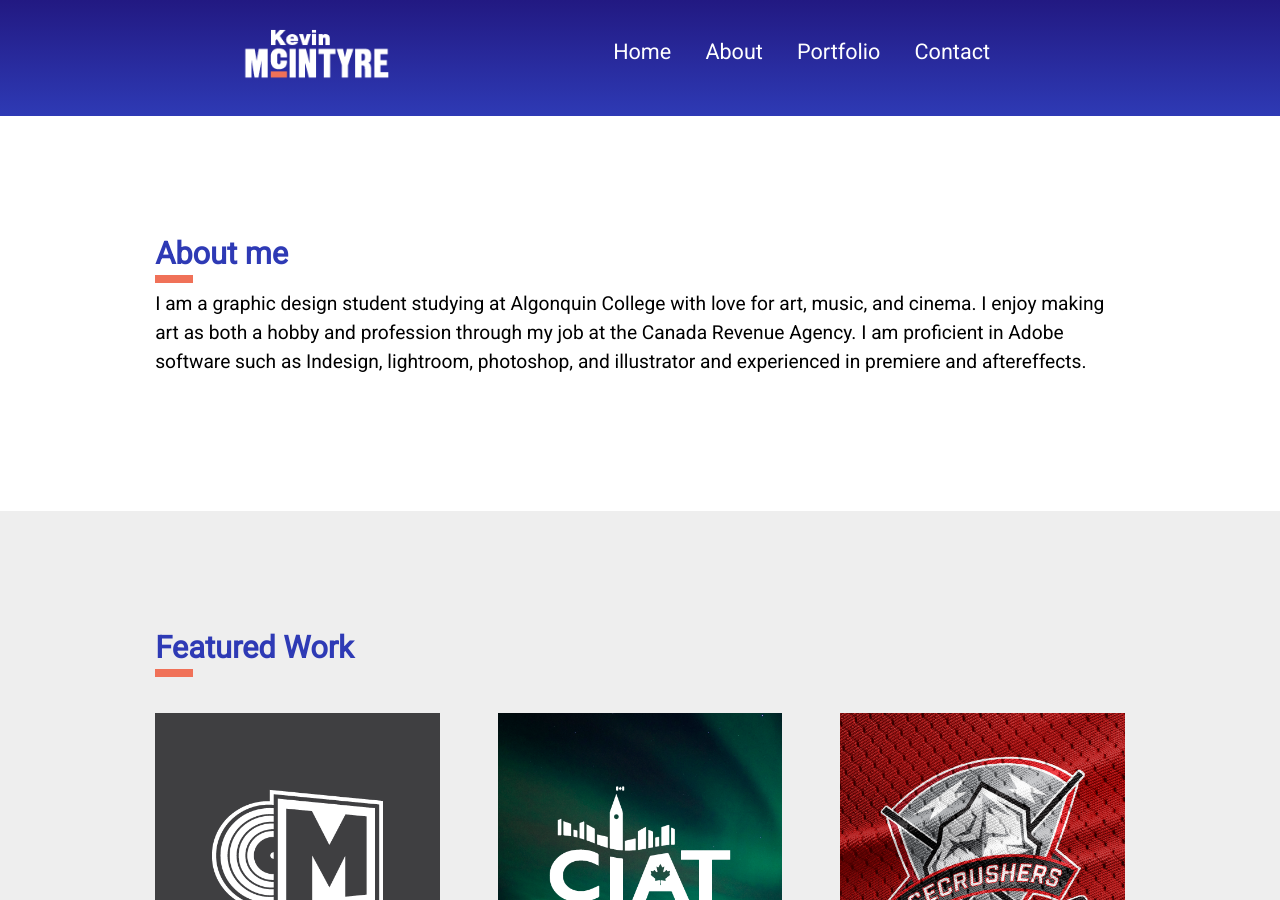
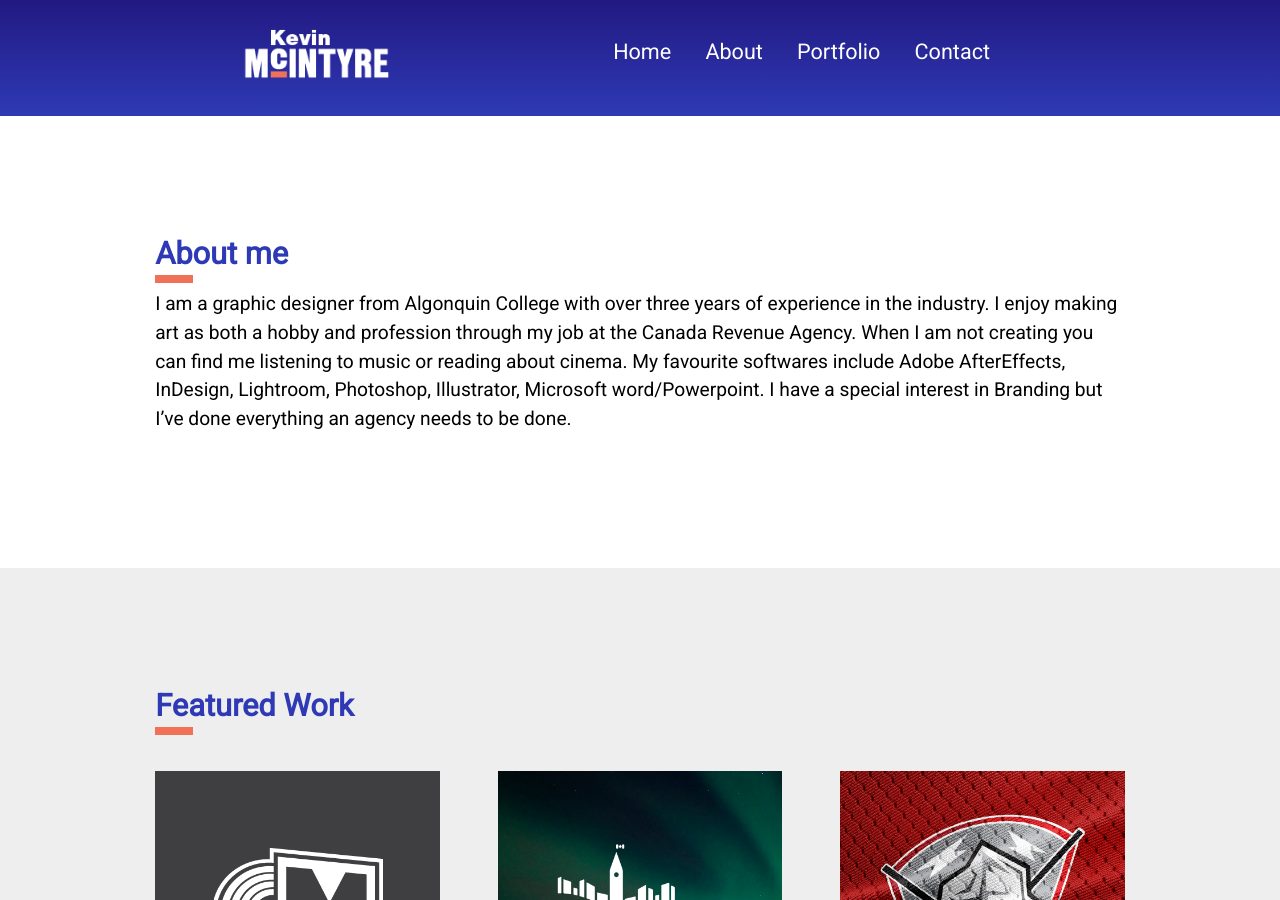
Before and after one commit to KevinBMcIntyre/Portfolio, a Jekyll site: the page built from index.html, in a window 1280 px wide and 900 px high. Built offline with Jekyll 4.4.1, drawn with Linux system fonts in a browser that asks for light colours.

Commit message:
updated about me

```diff
--- a/index.html
+++ b/index.html
@@ -5,7 +5,7 @@ layout: default
   <div class="wrapper gutter-1-2 island-2">
     <div class="card">
       <h2 class="push-1-4" id="about">About me</h2>
-      <p class="push-0 pad-b-1 pad-t-1">I am a graphic design student studying at Algonquin College with love for art, music, and cinema. I enjoy making art as both a hobby and profession through my job at the Canada Revenue Agency. I am proficient in Adobe software such as Indesign, lightroom, photoshop, and illustrator and experienced in premiere and aftereffects.</p>
+      <p class="push-0 pad-b-1 pad-t-1">I am a graphic designer from Algonquin College with over three years of experience in the industry. I enjoy making art as both a hobby and profession through my job at the Canada Revenue Agency. When I am not creating you can find me listening to music or reading about cinema. My favourite softwares include Adobe AfterEffects, InDesign, Lightroom, Photoshop, Illustrator, Microsoft word/Powerpoint. I have a special interest in Branding but I’ve done everything an agency needs to be done.</p>
     </div>
   </div>
 </div>
```
